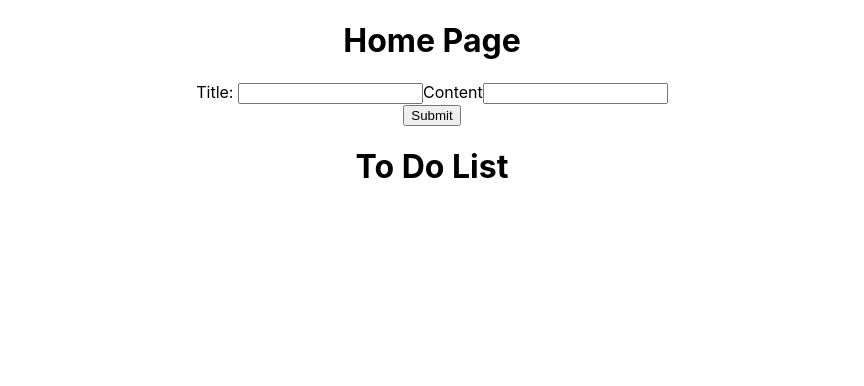
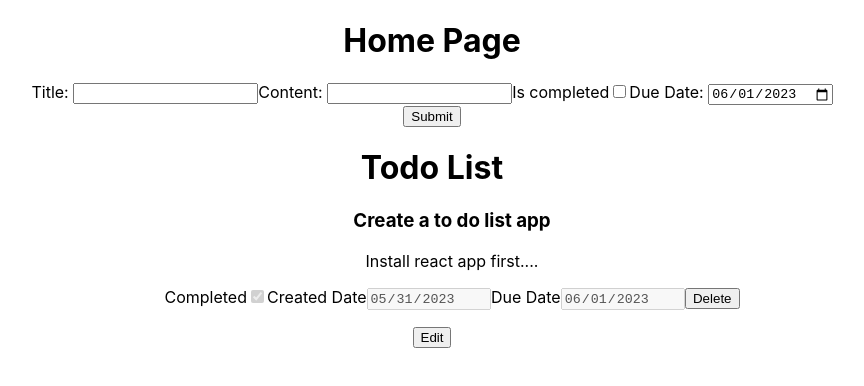
Before and after one commit to Jiezhoue/to-do-list-app, a React (Create React App) app: page / in a window 1280 px wide. Shown: the top 386 px of the page, without its empty margins (208-1072 px from the left). Built offline with nearby package versions, Linux system fonts and the light colour scheme.

Commit message:
the date display in the ListDisplay has been fixed
have to convert to the specific form to let form input accept this format

```diff
--- a/src/components/ListDisplay.jsx
+++ b/src/components/ListDisplay.jsx
@@ -1,27 +1,38 @@
+import { useEffect, useState } from "react";
 import { useListData, useListDispatch } from "../contexts/ListContext"
 
 export default function ListDisplay(props) {
 
+  const {id} = props
+
   const allListData = useListData();
   const listDispatch = useListDispatch();
+  const [localList, setLocalList] = useState({})
 
-  function convertDate(date) {
-    const d = new Date(date);
-    const options = { weekday: 'short', month: 'short', day: 'numeric', year: 'numeric', hour: 'numeric', minute: 'numeric', second: 'numeric' };
-    return d.toLocaleString('en-US', options)
-  }
+
+  useEffect(()=> {
+      const result = allListData.find((list)=>list.id === id)
+      setLocalList(result)
+  },[id, allListData])
 
   return (
     <div className="list-display">
-      <h1>To Do List</h1>
       <ul>
-        {allListData.map((list)=><li key={list.id}>
-          <h3>{list.title}</h3>
-          <p>{list.content}</p>
-          <p>{convertDate(list.create_date)}</p>
-          <button>Edit</button>
-          <button onClick={()=>listDispatch({type: 'delete', id: list.id})}>Delete</button>
-        </li>)}
+          {console.log(localList.dueDate)}
+          {console.log(localList.created_date)}
+          <h3>{localList.title}</h3>
+          <p>{localList.content}</p>
+          <lable>Completed</lable>
+          <input type='checkbox' disabled="true" checked={localList.isFinish} value={Boolean(localList.isFinish)}/>
+          {/* <label>Created Date</label>
+          <input type='date' value={new Date(localList.create_date).toISOString().split("T")[0]}></input> */}
+          <label>Created Date</label>
+          <input type='date' disabled="true" value={`${new Date(localList.create_date).getFullYear()}-${(new Date(localList.create_date).getMonth() + 1).toString().padStart(2, '0')}-${new Date(localList.create_date).getDate().toString().padStart(2, '0')}`}></input>
+          <label>Due Date</label>
+          <input type="date" disabled="true" value={`${new Date(localList.dueDate).getFullYear()}-${(new Date(localList.dueDate).getMonth() + 1).toString().padStart(2, '0')}-${new Date(localList.dueDate).getDate().toString().padStart(2, '0')}`}></input>
+
+          <button onClick={()=>listDispatch({type: 'delete', id: id})}>Delete</button>
+
       </ul>
 
     </div>
--- a/src/components/ListForm.jsx
+++ b/src/components/ListForm.jsx
@@ -1,35 +1,71 @@
-import { useState } from "react"
-import { useListDispatch } from "../contexts/ListContext"
+import { useEffect, useState } from "react"
+import { useListData, useListDispatch } from "../contexts/ListContext"
 
 export default function ListForm(props) {
 
-  const [localListData, setLocalListData] = useState({})
+  const {id, changeMode} = props
+
+  const listData = useListData();
   const listDispatch = useListDispatch();
 
-  const changeTitle = (event) => {
-    setLocalListData({
-      ...localListData,
-      title: event.target.value
-    })
-  }
+  const [title, setTitle] = useState('');
+  const [content, setContent] = useState('');
+  const [isFinish, setIsFinish] = useState(false);
+  const [dueDate, setDueDate] = useState(new Date(Date.now() + (3600 * 1000 * 24)));
+  const [createdDate, setCreateDate] = useState(Date.now())
 
-  const changeContent = (event) => {
-    setLocalListData({
-      ...localListData,
-      content: event.target.value
-    })
+  useEffect(()=> {
+    let tempNote = listData.find((note)=> note.id === id);
+    if(tempNote){
+      setTitle(tempNote.title);
+      setContent(tempNote.content);
+      setIsFinish(tempNote.isCompleted);
+      setDueDate(tempNote.dueDate)
+      setCreateDate(tempNote.createdAtDate)
+    }
+
+  },[listData, id])
+
+
+  function saveLocalList () {
+    let tempList = {
+      id: id || listData.length + 1,
+      title: title,
+      content: content,
+      isFinish: isFinish,
+      dueDate: dueDate,
+      create_date: Date.now()
+    }
+
+    if(id){
+      listDispatch({type: 'update', updatedList: tempList})
+      changeMode()
+    }else{
+      listDispatch({type:'add', newList: tempList})
+    }
   }
 
   return (
     <div className="list-form">
       <form>
         <label>Title: </label>
-        <input type="text" value={localListData.title} onChange={changeTitle}></input>
-        <label>Content</label>
-        <input type="text" value={localListData.content} onChange={changeContent}></input>
+        <input type="text" value={title} onChange={(event)=>setTitle(event.target.value)}></input>
+        <label>Content: </label>
+        <input type="text" value={content} onChange={(event)=>setContent(event.target.value)}></input>
+        <label>Is completed</label>
+        <input type="checkbox" value={Boolean(isFinish)} onChange={()=>{
+
+        setIsFinish(!isFinish)
+        }}></input>
+        <label>Due Date: </label>
+        <input type="date" value={new Date(dueDate).toISOString().split("T")[0]} onChange={(event)=>
+        {setDueDate(event.target.value)
+        }}/>
+        {/* <label>Created Date</label>
+        <input type></input> */}
       </form>
-      {console.log(localListData)}
-      <button onClick={()=>listDispatch({type: 'add', data: localListData})}>Submit</button>
+
+      <button onClick={saveLocalList}>Submit</button>
     </div>
   )
 }
--- /dev/null
+++ b/src/components/ListParent.jsx
@@ -0,0 +1,21 @@
+import { useState } from "react"
+import ListDisplay from "./ListDisplay"
+import ListForm from "./ListForm"
+
+export default function ListParent (props) {
+
+  const {id} = props;
+
+  const [editMode, setEditMode] = useState(false)
+
+  const toggleEditMode = () => {
+    setEditMode(!editMode)
+  }
+
+  return (
+    <div>
+      {editMode ? <ListForm id={id} changeMode={toggleEditMode}/> : <ListDisplay id={id}/>}
+      <button onClick={toggleEditMode}>Edit</button>
+    </div>
+  )
+}
--- a/src/contexts/ListContext.jsx
+++ b/src/contexts/ListContext.jsx
@@ -2,12 +2,13 @@ import { createContext, useContext, useEffect, useReducer } from "react";
 import { useLocalStorage } from "react-use";
 
 const initialListData = [
-  // { id: 1,
-  //   title: "Create a to do list app",
-  //   content: "Install react app first....",
-  //   isFinish: false,
-  //   create_date: Date.now()
-  // }
+  { id: 1,
+    title: "Create a to do list app",
+    content: "Install react app first....",
+    isFinish: true,
+    dueDate: new Date().setDate(new Date().getDate() + 1),
+    create_date: Date.now()
+  }
 ]
 
 const listReducer = (previousState, instructions) => {
@@ -17,16 +18,12 @@ const listReducer = (previousState, instructions) => {
       stateEditable = instructions.localStorage;
       return stateEditable
     case 'add':
-      const newList = {};
-      newList.id = previousState.length + 1
-      newList.title = instructions.data.title;
-      newList.content = instructions.data.content
-      newList.isFinish = false;
-      newList.create_date = Date.now();
-      return [...stateEditable, newList]
+      return [...stateEditable, instructions.newList]
     case 'update':
       console.log('update');
-      break;
+      let index = stateEditable.findIndex((list)=>list.id === instructions.updatedList.id)
+      stateEditable[index]= instructions.updatedList
+      return stateEditable;
     case 'delete':
       return stateEditable.filter((list)=>list.id !== instructions.id)
     default:
@@ -53,11 +50,13 @@ export default function ListProvider(props) {
 
   useEffect(()=> {
     listDispatch({type: 'setup', localStorage: persistentList})
+    // eslint-disable-next-line
   },[])
 
   useEffect(() => {
     console.log("save to local storage")
     setPersistentList(listData)
+    // eslint-disable-next-line
   },[listData])
 
   return (
--- a/src/pages/Homepage.jsx
+++ b/src/pages/Homepage.jsx
@@ -1,13 +1,21 @@
 import ListDisplay from "../components/ListDisplay";
 import ListForm from "../components/ListForm";
+import ListParent from "../components/ListParent";
+import { useListData } from "../contexts/ListContext";
 
 export default function Homepage () {
+
+  const listData = useListData();
 
   return (
     <div className="home-page">
       <h1>Home Page</h1>
       <ListForm />
-      <ListDisplay />
+      <h1>Todo List</h1>
+
+      {listData.map((list)=><div key={list.id}>
+        <ListParent id={list.id} />
+      </div>)}
     </div>
   )
 }
```
